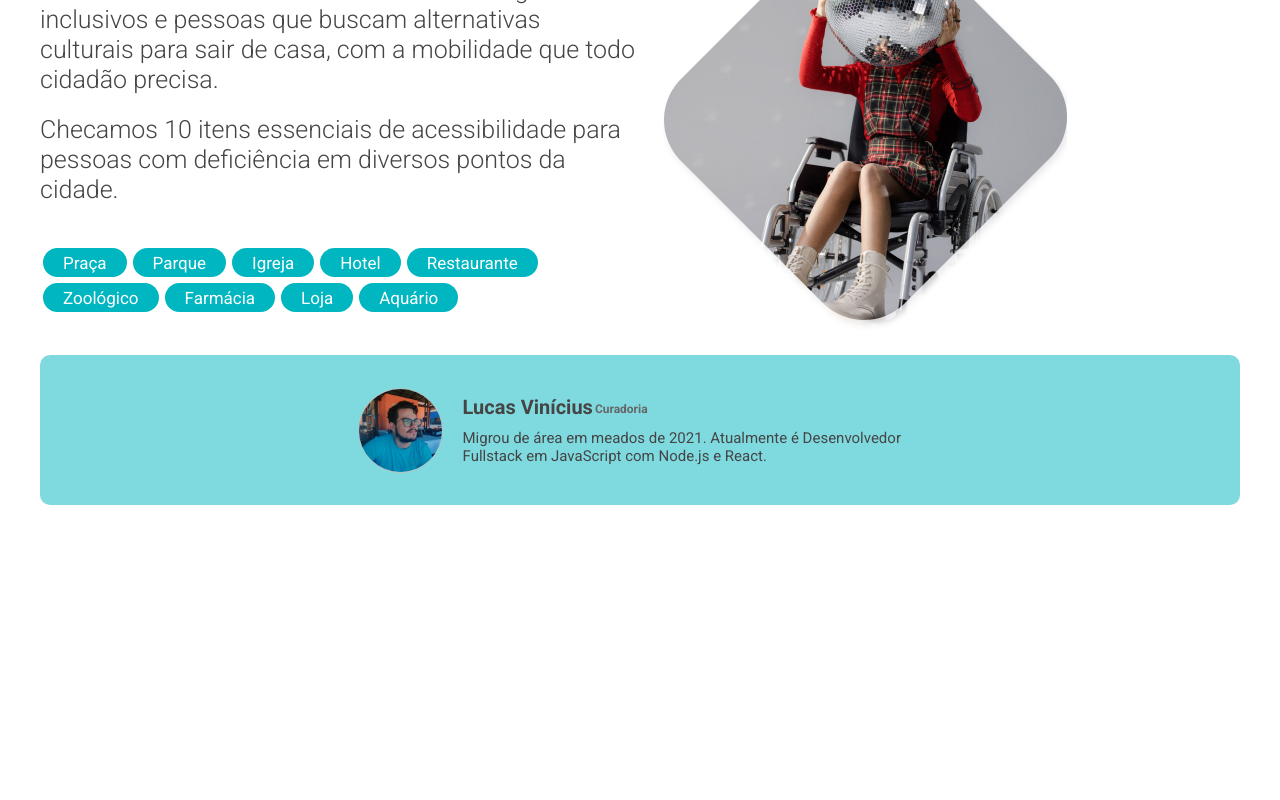
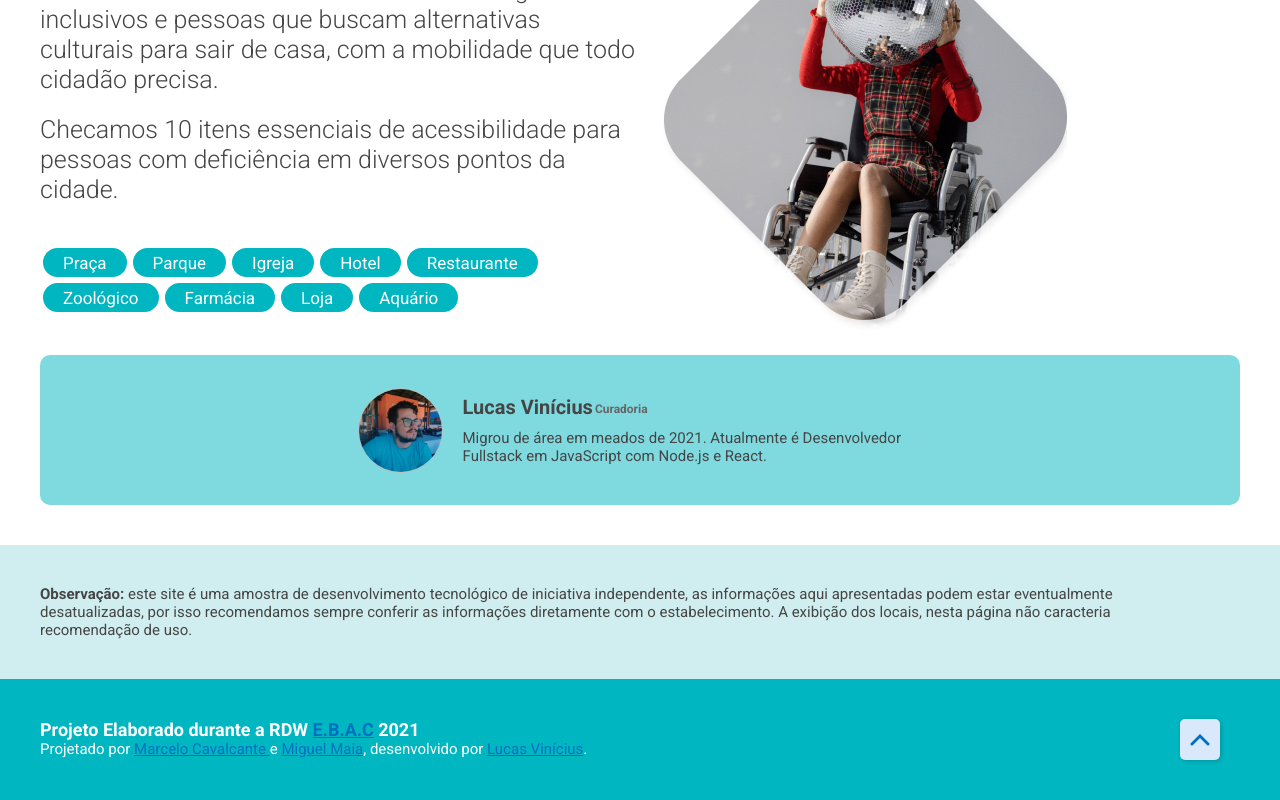
Before and after one commit to fawnbr/rdw-acessabr, a React (Vite) app: page / in a window 1280 px wide. Shown: the part 235-1035 px from the top of the page. Before the commit the page ends 800 px from the top, so only its background shows below. Built offline with nearby package versions, Linux system fonts and the light colour scheme.

Commit message:
Add component footer

```diff
--- a/src/App.jsx
+++ b/src/App.jsx
@@ -1,4 +1,5 @@
 import { Curator } from './components/Curator';
+import { Footer } from './components/Footer';
 import { Header } from './components/Header';
 import { Home } from './pages/Home';
 import './styles/styles.global.scss';
@@ -12,6 +13,7 @@ function App() {
           <Home />
           <Curator />
         </div>
+        <Footer />
       </div>
     </div>
   );
--- /dev/null
+++ b/src/components/Footer/index.jsx
@@ -0,0 +1,61 @@
+import './styles.scss';
+import backToTop from '../../assets/images/backToTop.png';
+
+export const Footer = () => {
+  return (
+    <footer className="footer">
+      <section className="footer__section footer__section--first">
+        <div className="footer__container">
+          <p>
+            <strong>Observação:</strong> este site é uma amostra de
+            desenvolvimento tecnológico de iniciativa independente, as
+            informações aqui apresentadas podem estar eventualmente
+            desatualizadas, por isso recomendamos sempre conferir as informações
+            diretamente com o estabelecimento. A exibição dos locais, nesta
+            página não caracteria recomendação de uso.
+          </p>
+        </div>
+      </section>
+      <section className="footer__section footer__section--second">
+        <div className="footer__container">
+          <p>
+            <strong>
+              Projeto Elaborado durante a RDW{' '}
+              <a href="https://ebaconline.com">E.B.A.C</a> 2021
+            </strong>
+            <small>
+              Projetado por{' '}
+              <a
+                href="https://github.com/cavalcantemmarcelo"
+                target="_blank"
+                rel="noreferrer"
+              >
+                Marcelo Cavalcante{' '}
+              </a>{' '}
+              e{' '}
+              <a
+                href="https://github.com/mja-maia"
+                target="_blank"
+                rel="noreferrer"
+              >
+                Miguel Maia
+              </a>
+              , desenvolvido por{' '}
+              <a
+                href="https://github.com/fawnbr"
+                target="_blank"
+                rel="noreferrer"
+              >
+                Lucas Vinícius
+              </a>
+              .
+            </small>
+          </p>
+          <a href="#top" className="footer__btn">
+            <img src={backToTop} alt="Voltar ao topo da página" />
+          </a>
+        </div>
+      </section>
+    </footer>
+  );
+};
--- /dev/null
+++ b/src/components/Footer/styles.scss
@@ -0,0 +1,57 @@
+@import '../../styles//colors';
+
+.footer {
+
+  width: 100%;
+
+  &__container{
+    display: flex;
+    flex-direction: row;
+    flex-wrap: nowrap;
+
+    p {
+      width: 95%;
+    }
+  }
+
+  &__section{
+
+    width: 100%;
+    padding: 4rem 0;
+
+    a{
+      color: $lightBlue;
+
+      &:hover{
+        color: $blue;
+      }
+    }
+
+
+    &--first{
+      background-color: $lightGreen;
+      color: $black;
+      font-size: 1.5rem;
+    }
+
+    &--second{
+      background-color: $green;
+      color: $white;
+      font-size: 1.8rem;
+
+      small{
+        font-weight: 400;
+        display: block;
+        width: 100%;
+      }
+    }
+  }
+
+  &__btn{
+    background-color: $btnWhite;
+    border-radius: .5rem;
+    box-shadow: 1px 1px 4px rgba(0, 0, 0, 0.2);
+    padding: 1rem;
+    align-self: flex-end;
+  }
+}
--- a/src/styles/colors.scss
+++ b/src/styles/colors.scss
@@ -1,7 +1,10 @@
 $black: #454545;
 $green: #00B6C1;
+$lightGreen: #D0EEF0;
 $lightGray: #BFBFC0;
 $darkGray: #9D9D9D;
 $darkerGray: #666666;
 $blue: #0036C1;
+$lightBlue: #0070C1;
 $white: #fff;
+$btnWhite: #DAE8FC;
--- a/src/styles/styles.global.scss
+++ b/src/styles/styles.global.scss
@@ -15,7 +15,7 @@ body{
   color: $black;
 }
 
-.main {
+.main, .footer {
   &__wrapper{
     width: 100%;
     display: flex;
```
Also changed, not shown: src/assets/images/backToTop.png (added).
